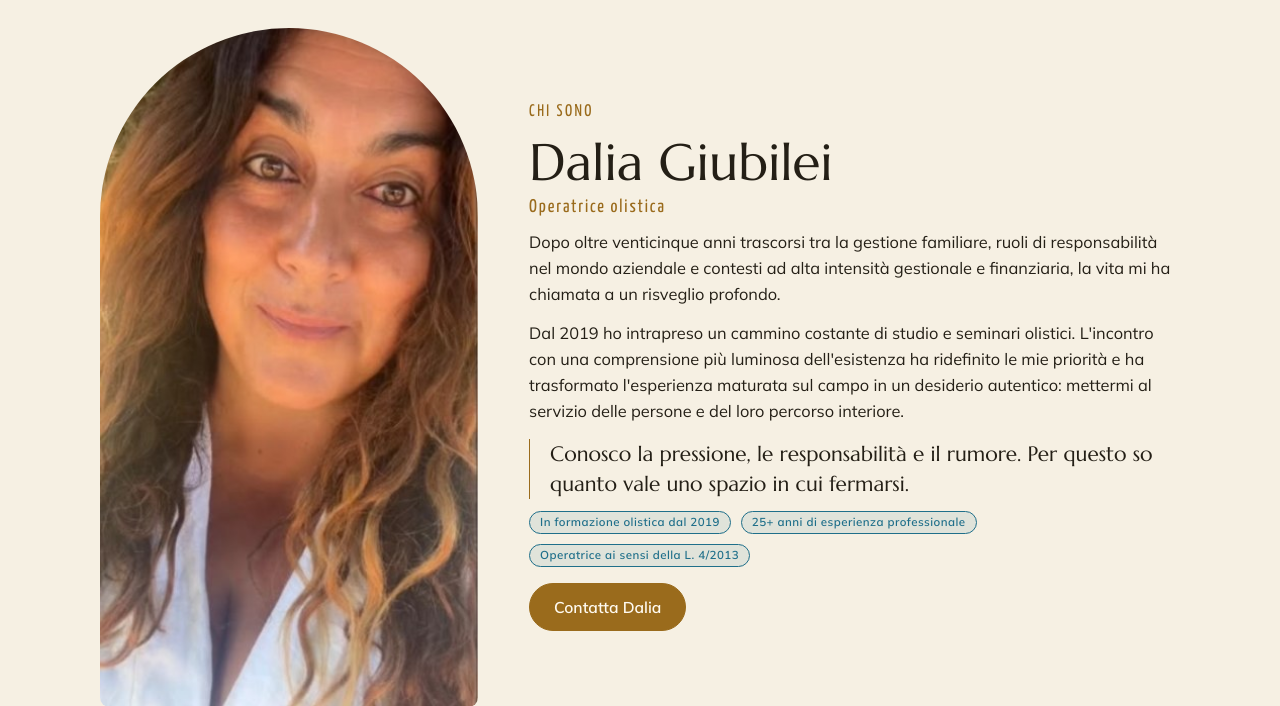
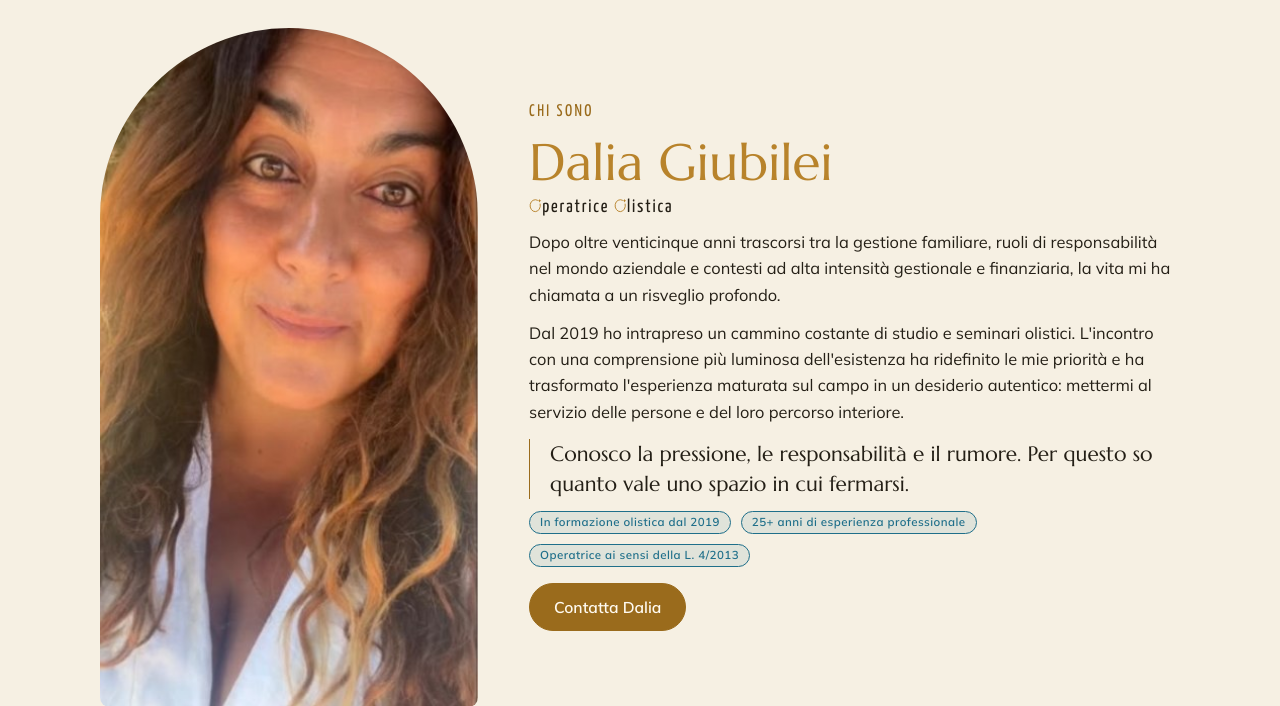
Before and after one commit to daliagiubilei-dot/mio-sito, a Flask app: page /chi-sono in a window 1280 px wide. Shown: the part 65-771 px from the top of the page. Run offline with Flask 3, Linux system fonts and the light colour scheme; data comes from the database, SQL or seed files in the repository.

Commit message:
Chi sono: nome dorato e «Operatrice Olistica» con le O a stella cadente
Co-Authored-By: Claude Opus 5.5 <noreply@anthropic.com>
Claude-Session: https://claude.ai/code/session_01LcBrYTRf5CdQ3QyU1xbge8

```diff
--- a/static/css/style.css
+++ b/static/css/style.css
@@ -457,3 +457,8 @@ footer .social a:hover{color:var(--gold2);border-color:var(--gold)}
   .about-sec .name-row .role::before{content:"· "}
   .about-sec .about img{order:2;margin:4px auto 10px}
 }
+
+/* Chi sono: nome dorato, "Operatrice Olistica" in nero con le O disegnate come stelle cadenti */
+.about-sec .name-row h1{color:var(--gold2)}
+.about-sec .name-row .role{color:var(--fg)}
+.star-o{display:inline-block;width:.68em;height:.84em;vertical-align:-.06em;margin-right:.03em;color:var(--gold2);overflow:visible}
--- a/templates/chi_sono.html
+++ b/templates/chi_sono.html
@@ -7,7 +7,7 @@
       <p class="label">Chi sono</p>
       <div class="name-row">
         <h1 style="font-size:clamp(2.1rem,4vw,3rem)">Dalia Giubilei</h1>
-        <p class="role">Operatrice olistica</p>
+        <p class="role" aria-label="Operatrice olistica"><span aria-hidden="true"><svg class="star-o" viewBox="0 0 20 24" aria-hidden="true" focusable="false"><path d="M13.6 3.2 A8.2 9.6 0 1 0 17.9 9.3" fill="none" stroke="currentColor" stroke-width="1.5" stroke-linecap="round"/><path d="M16.9 1.2 Q17.4 3.6 19.6 4.1 Q17.4 4.6 16.9 7 Q16.4 4.6 14.2 4.1 Q16.4 3.6 16.9 1.2Z" fill="currentColor"/></svg>peratrice <svg class="star-o" viewBox="0 0 20 24" aria-hidden="true" focusable="false"><path d="M13.6 3.2 A8.2 9.6 0 1 0 17.9 9.3" fill="none" stroke="currentColor" stroke-width="1.5" stroke-linecap="round"/><path d="M16.9 1.2 Q17.4 3.6 19.6 4.1 Q17.4 4.6 16.9 7 Q16.4 4.6 14.2 4.1 Q16.4 3.6 16.9 1.2Z" fill="currentColor"/></svg>listica</span></p>
       </div>
       <p>Dopo oltre venticinque anni trascorsi tra la gestione familiare, ruoli di responsabilità nel mondo aziendale e contesti ad alta intensità gestionale e finanziaria, la vita mi ha chiamata a un risveglio profondo.</p>
       <p>Dal 2019 ho intrapreso un cammino costante di studio e seminari olistici. L'incontro con una comprensione più luminosa dell'esistenza ha ridefinito le mie priorità e ha trasformato l'esperienza maturata sul campo in un desiderio autentico: mettermi al servizio delle persone e del loro percorso interiore.</p>
```
